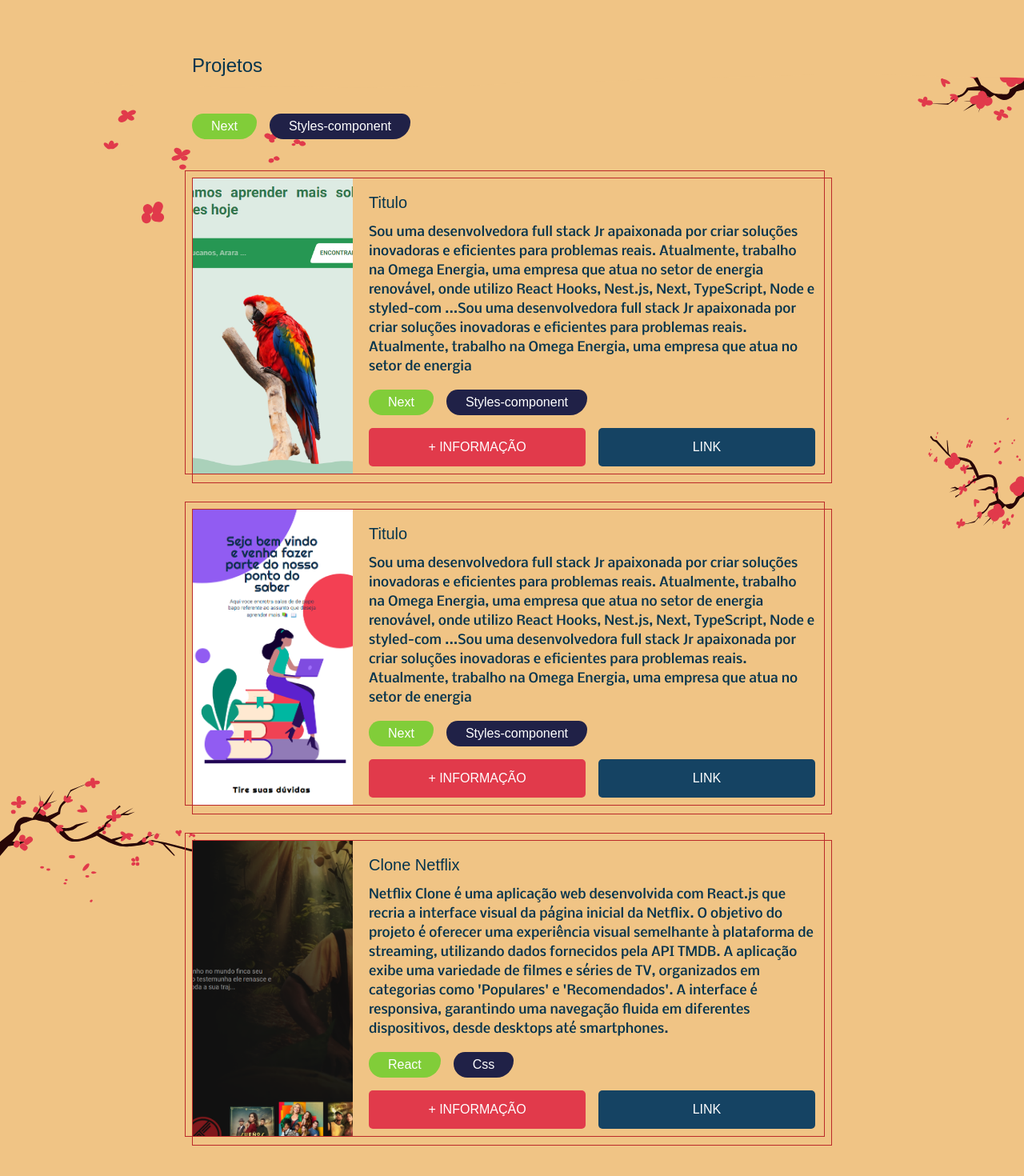
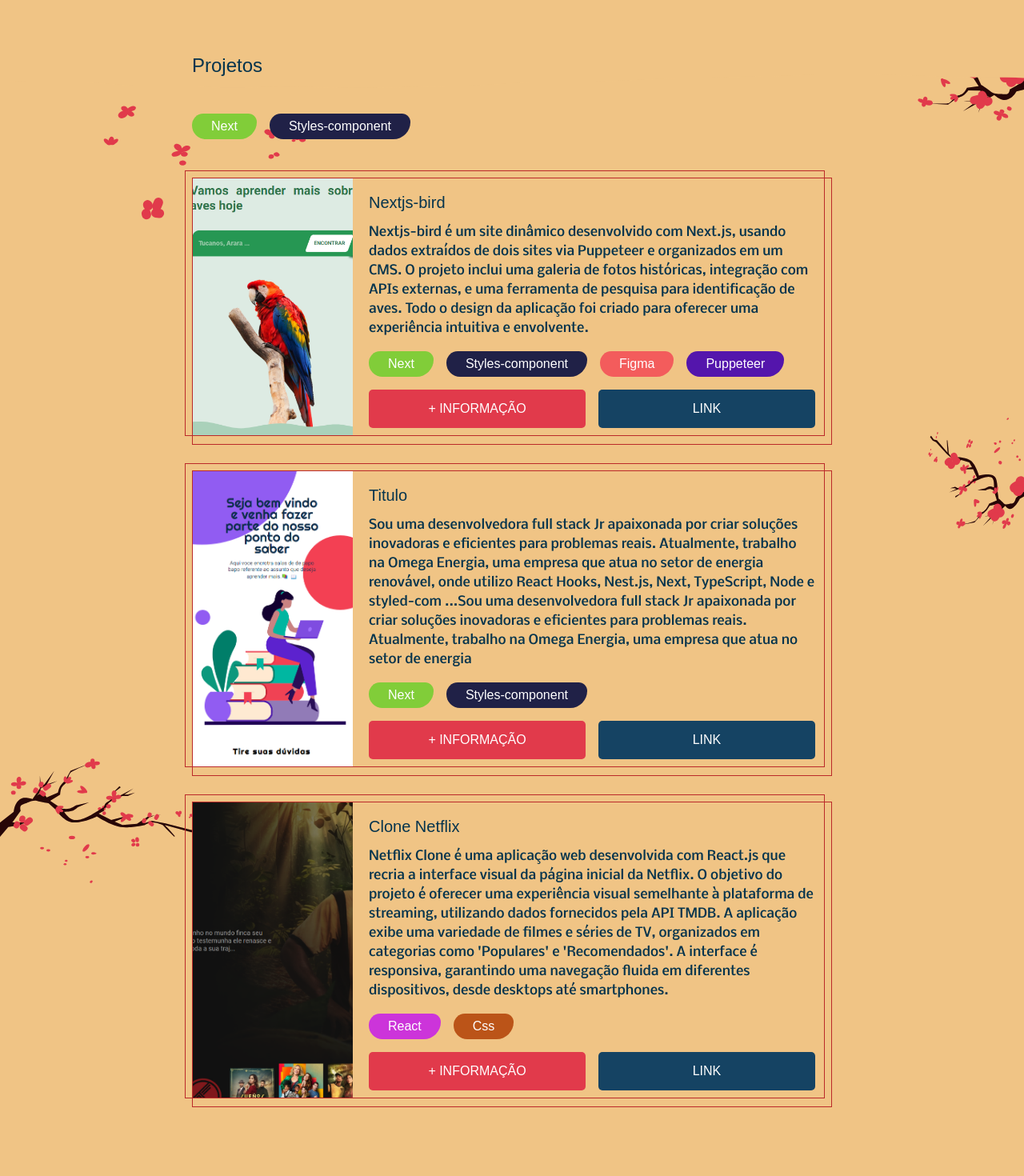
Before and after one commit to LaryssaGomes/my-portfolio-japanese-theme, a Next.js app: page / in a window 1280 px wide. Shown: the part 2358-3828 px from the top of the page at 80% size. Built offline with nearby package versions, Linux system fonts and the light colour scheme; a web font is replaced by a local one.

Commit message:
feat: add new projetc

```diff
--- a/src/components/background-section/project.tsx
+++ b/src/components/background-section/project.tsx
@@ -14,20 +14,15 @@ export const Project = () => {
 
       <div className="cards">
         <CardProject
-          title={"Titulo"}
-          description="Sou uma desenvolvedora full stack Jr apaixonada por criar
-                  soluções inovadoras e eficientes para problemas reais.
-                  Atualmente, trabalho na Omega Energia, uma empresa que atua no
-                  setor de energia renovável, onde utilizo React Hooks, Nest.js,
-                  Next, TypeScript, Node e styled-com ...Sou uma desenvolvedora
-                  full stack Jr apaixonada por criar soluções inovadoras e
-                  eficientes para problemas reais. Atualmente, trabalho na Omega
-                  Energia, uma empresa que atua no setor de energia"
+          title={"Nextjs-bird"}
+          description="Nextjs-bird é um site dinâmico desenvolvido com Next.js, usando dados extraídos de dois sites via Puppeteer e organizados em um CMS. O projeto inclui uma galeria de fotos históricas, integração com APIs externas, e uma ferramenta de pesquisa para identificação de aves. Todo o design da aplicação foi criado para oferecer uma experiência intuitiva e envolvente."
           tags={[
             { name: "Next", color: "#81CD39" },
             { name: "Styles-component", color: "#202147" },
+            { name: "Figma", color: "#f35c5c" },
+            { name: "Puppeteer", color: "#5415ac" },
           ]}
-          infoLink={""}
+          infoLink={"https://github.com/LaryssaGomes/Nextjs-bird"}
           projectLink={"https://nextjs-bird-exfhmmgon-laryssagomes.vercel.app/"}
           image="/imagens/projetos/bird.png"
         />
@@ -53,8 +48,8 @@ export const Project = () => {
           title="Clone Netflix"
           description="Netflix Clone é uma aplicação web desenvolvida com React.js que recria a interface visual da página inicial da Netflix. O objetivo do projeto é oferecer uma experiência visual semelhante à plataforma de streaming, utilizando dados fornecidos pela API TMDB. A aplicação exibe uma variedade de filmes e séries de TV, organizados em categorias como 'Populares' e 'Recomendados'. A interface é responsiva, garantindo uma navegação fluida em diferentes dispositivos, desde desktops até smartphones."
           tags={[
-            { name: "React", color: "#81CD39" },
-            { name: "Css", color: "#202147" },
+            { name: "React", color: "#cc34da" },
+            { name: "Css", color: "#bb5418" },
           ]}
           infoLink={"https://github.com/LaryssaGomes/clone-netflix"}
           projectLink={
```
